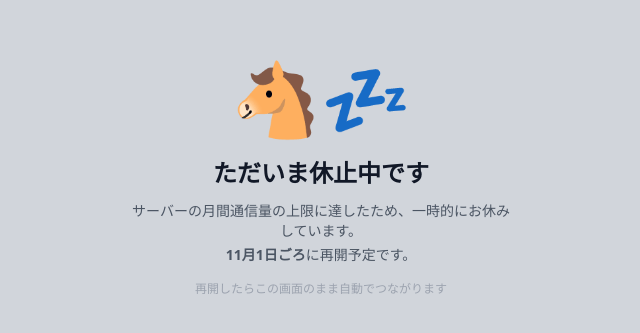
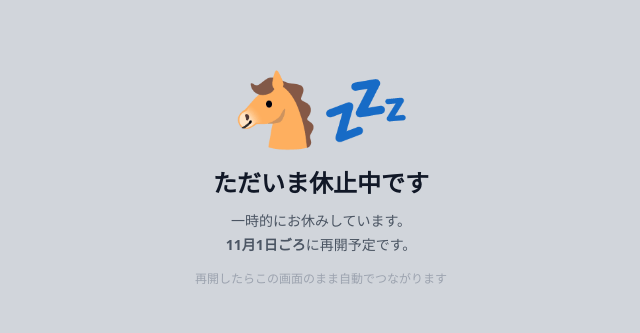
Before and after one commit to penmawashi8-ux/gamekeiba, a Next.js app in the folder frontend/: page / in a window 1280 px wide. Shown: the part 221-554 px from the top of the page, without its empty margins (319-959 px from the left). Built offline with nearby package versions, Linux system fonts and the light colour scheme; no server answers.

Commit message:
休止中の画面から理由の文言を外す
Co-Authored-By: Claude Opus 5.5 <noreply@anthropic.com>
Claude-Session: https://claude.ai/code/session_01TE5YBu4sbRDMk1at6pofKD

```diff
--- a/frontend/app/page.tsx
+++ b/frontend/app/page.tsx
@@ -136,7 +136,7 @@ function PausedScreen() {
         <div className="text-7xl mb-6">🐴💤</div>
         <h1 className="text-gray-900 text-2xl font-bold mb-3">ただいま休止中です</h1>
         <p className="text-gray-600 text-sm mb-1">
-          サーバーの月間通信量の上限に達したため、一時的にお休みしています。
+          一時的にお休みしています。
         </p>
         <p className="text-gray-600 text-sm mb-4">
           <span className="font-bold">11月1日ごろ</span>に再開予定です。
```
